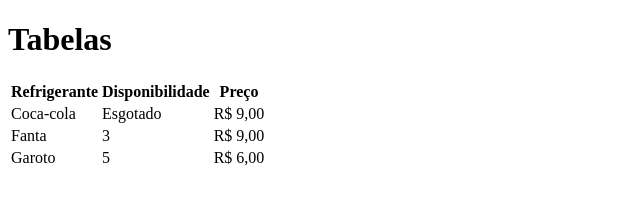
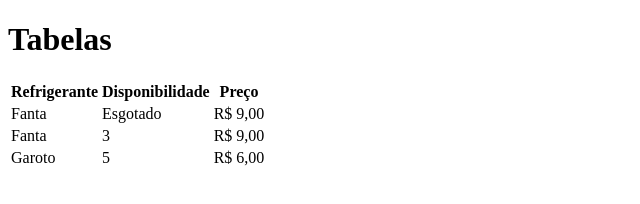
Before and after one commit to dayvisson-dias/Aula-09-tabelas-html, a plain HTML site: page index.html in a window 1280 px wide. Shown: the full height of the page, 0-640 px from the left. Drawn offline with Linux system fonts and the light colour scheme.

Commit message:
trocado de coca-cola para fanta

```diff
--- a/index.html
+++ b/index.html
@@ -16,7 +16,7 @@
         </tr>
 
         <tr>
-            <td>Coca-cola</td>
+            <td>Fanta</td>
             <td>Esgotado</td>
             <td>R$ 9,00</td>
         </tr>
```
